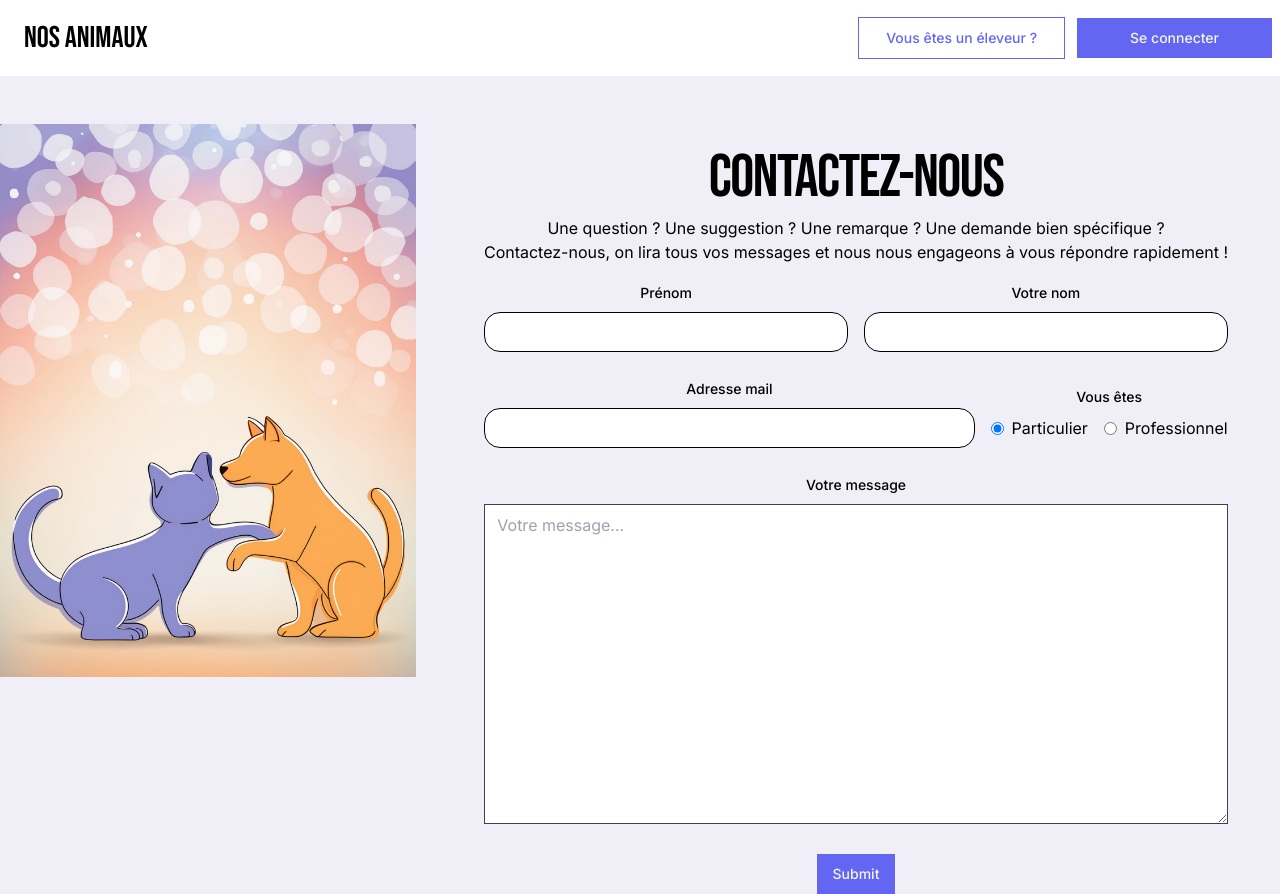
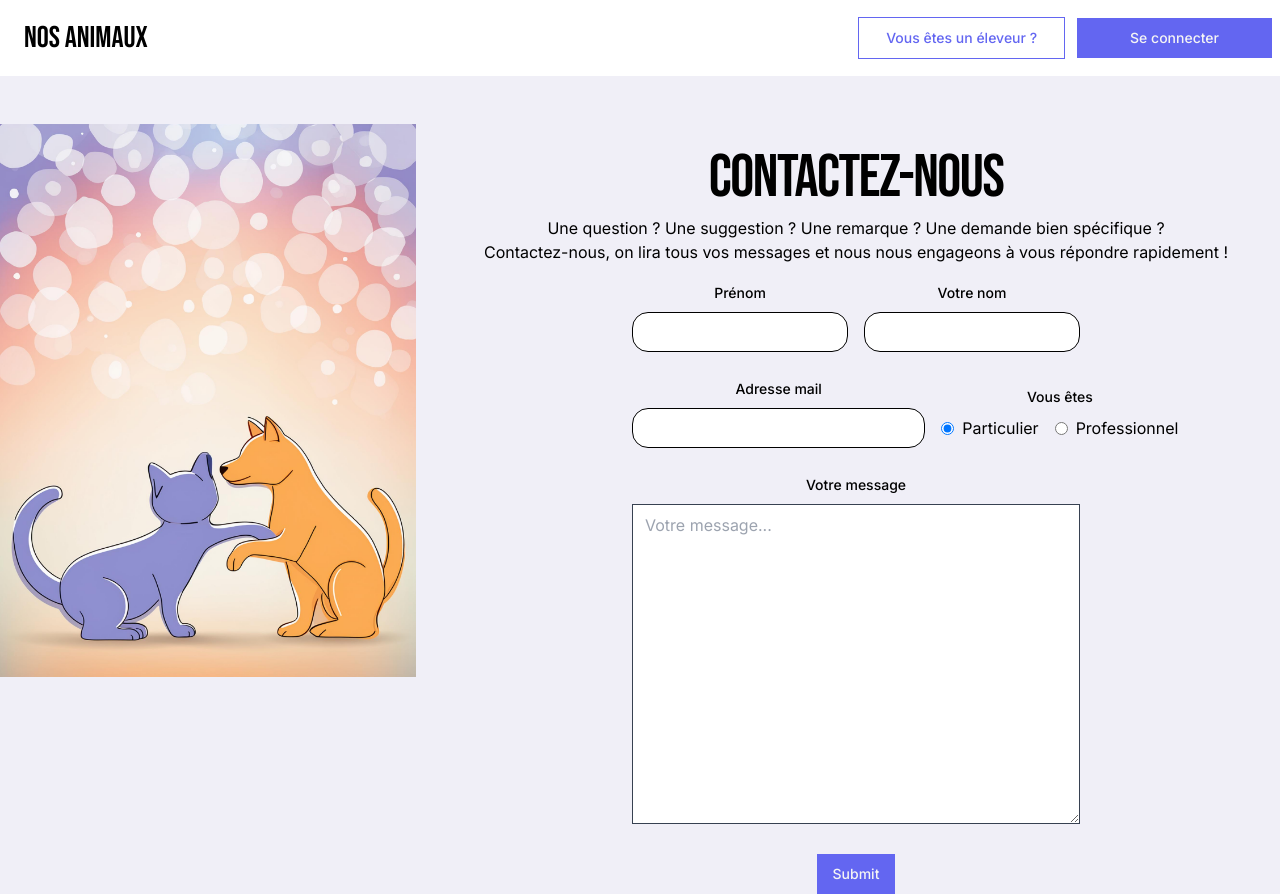
Before and after one commit to EmyLD/pets-app, a Next.js app: page /contact in a window 1280 px wide. Built offline with nearby package versions, Linux system fonts and the light colour scheme.

Commit message:
A faire valider

```diff
--- a/components/contactForm.tsx
+++ b/components/contactForm.tsx
@@ -15,6 +15,7 @@
 //     FormMessage,
 // } from "@/components/ui/form"
 // import { Input } from "@/components/ui/input"
+// import H1 from "@/components/ui/H1";
 
 // // Définir le schéma de validation
 // const formSchema = z.object({
@@ -61,33 +62,30 @@
 //     return (
 //         <main className="flex justify-center pt-6">
 //             <div className="grid grid-cols-12 gap-4 w-full">
-//                 {/*
-//                     grid-cols-12: Divise la grille en 12 colonnes
-//                     gap-4: Ajoute un espace de 4 unités entre les colonnes
-//                     w-full: Utilise toute la largeur disponible
-//                 */}
-
 //                 {/* Image à gauche */}
 //                 <div className="hidden md:block md:col-span-4">
 //                     <Image
 //                         src="/formulaire.png"
 //                         alt="Formulaire"
-//                         className="w-full h-auto" // Cachée à partir de "md"
+//                         className="w-full h-auto"
 //                         layout="responsive"
 //                         width={300}
 //                         height={300}
 //                     />
 //                 </div>
 
-//                 {/* Formulaire, centré dans les 6 colonnes de droite */}
-//                 <div className="col-span-12 md:col-span-6 md:col-start-7 flex justify-center">
+//                 {/* Texte et Formulaire dans la même div */}
+//                 <div className="col-span-12 md:col-span-8 md:col-start-5 flex flex-col items-start md:items-center text-left md:text-center">
+//                     <H1 className="pt-6">CONTACTEZ-NOUS</H1>
+//                     <p className="pt-2">
+//                         Une question ? Une suggestion ? Une remarque ? Une demande bien spécifique ? <br />
+//                         Contactez-nous, on lira tous vos messages et nous nous engageons à vous répondre rapidement !
+//                     </p>
+
+//                     {/* Formulaire */}
 //                     <Form {...form}>
-//                         <form onSubmit={form.handleSubmit(onSubmit)} className="space-y-8">
+//                         <form onSubmit={form.handleSubmit(onSubmit)} className="space-y-8 mt-4">
 //                             <div className="grid grid-cols-12 gap-4">
-//                                 {/*
-//                                     grid-cols-12: Divise la grille en 12 colonnes
-//                                     gap-4: Ajoute un espace de 4 unités entre les colonnes
-//                                 */}
 //                                 <div className="col-span-12 md:col-span-6">
 //                                     <FormField
 //                                         control={form.control}
@@ -96,7 +94,7 @@
 //                                             <FormItem>
 //                                                 <FormLabel>Prénom</FormLabel>
 //                                                 <FormControl>
-//                                                     <Input className="rounded-md" {...field} />
+//                                                     <Input className="rounded-2xl bg-white focus:border-secondary" {...field} />
 //                                                 </FormControl>
 //                                                 <FormDescription />
 //                                                 <FormMessage />
@@ -112,7 +110,7 @@
 //                                             <FormItem>
 //                                                 <FormLabel>Votre nom</FormLabel>
 //                                                 <FormControl>
-//                                                     <Input className="rounded-md" {...field} />
+//                                                     <Input className="rounded-2xl bg-white focus:border-secondary" {...field} />
 //                                                 </FormControl>
 //                                                 <FormDescription />
 //                                                 <FormMessage />
@@ -120,7 +118,7 @@
 //                                         )}
 //                                     />
 //                                 </div>
-//                                 <div className="col-span-12 md:col-span-8">
+//                                 <div className="col-span-12 xl:col-span-8">
 //                                     <FormField
 //                                         control={form.control}
 //                                         name="email"
@@ -128,7 +126,7 @@
 //                                             <FormItem>
 //                                                 <FormLabel>Adresse mail</FormLabel>
 //                                                 <FormControl>
-//                                                     <Input className="rounded-md" {...field} />
+//                                                     <Input className="rounded-2xl bg-white focus:border-secondary" {...field} />
 //                                                 </FormControl>
 //                                                 <FormDescription />
 //                                                 <FormMessage />
@@ -136,7 +134,7 @@
 //                                         )}
 //                                     />
 //                                 </div>
-//                                 <div className="col-span-12 md:col-span-4 flex flex-col md:flex-row md:items-center space-y-4 md:space-y-0 md:space-x-4">
+//                                 <div className="col-span-12 xl:col-span-4 flex flex-col xl:flex-row xl:items-center space-y-4 xl:space-y-0 xl:space-x-4">
 //                                     <FormField
 //                                         control={form.control}
 //                                         name="userType"
@@ -144,7 +142,7 @@
 //                                             <FormItem>
 //                                                 <FormLabel>Vous êtes</FormLabel>
 //                                                 <FormControl>
-//                                                     <div className="flex flex-col space-y-2 md:space-y-0 md:flex-row md:space-x-4">
+//                                                     <div className="flex flex-col space-y-2 xl:space-y-0 xl:flex-row xl:space-x-4">
 //                                                         <label className="flex items-center space-x-2">
 //                                                             <input
 //                                                                 type="radio"
@@ -180,7 +178,7 @@
 //                                                 <FormLabel>Votre message</FormLabel>
 //                                                 <FormControl>
 //                                                     <textarea
-//                                                         className="w-full h-80 px-3 py-2 text-gray-700 border rounded-lg focus:outline-none focus:border-blue-500 placeholder-black-500 placeholder-opacity-50"
+//                                                         className="focus:border-secondary rounded-2xl w-full h-80 px-3 py-2 text-gray-700 border rounded-lg focus:outline-none placeholder-black-500 placeholder-opacity-50"
 //                                                         placeholder="Votre message..."
 //                                                         {...field}
 //                                                     />
@@ -198,7 +196,6 @@
 //                         </form>
 //                     </Form>
 //                 </div>
-
 //             </div>
 //         </main>
 //     )
@@ -282,7 +279,7 @@ export function ContactForm({ onFormSubmit }: { onFormSubmit: () => void }) {
                 </div>
 
                 {/* Texte et Formulaire dans la même div */}
-                <div className="col-span-12 md:col-span-8 md:col-start-5 flex flex-col items-start md:items-center text-left md:text-center">
+                <div className="col-span-12 md:col-span-8 flex flex-col items-start md:items-center text-left md:text-center">
                     <H1 className="pt-6">CONTACTEZ-NOUS</H1>
                     <p className="pt-2">
                         Une question ? Une suggestion ? Une remarque ? Une demande bien spécifique ? <br />
@@ -290,8 +287,9 @@ export function ContactForm({ onFormSubmit }: { onFormSubmit: () => void }) {
                     </p>
 
                     {/* Formulaire */}
+                    <div className="flex justify-center w-full mt-4">
                         <Form {...form}>
-                        <form onSubmit={form.handleSubmit(onSubmit)} className="space-y-8 mt-4">
+                            <form onSubmit={form.handleSubmit(onSubmit)} className="space-y-8 w-full max-w-md">
                                 <div className="grid grid-cols-12 gap-4">
                                     <div className="col-span-12 md:col-span-6">
                                         <FormField
@@ -404,6 +402,7 @@ export function ContactForm({ onFormSubmit }: { onFormSubmit: () => void }) {
                         </Form>
                     </div>
                 </div>
+            </div>
         </main>
     )
 }
```
Lines whose indentation alone changed are shown as unchanged.
